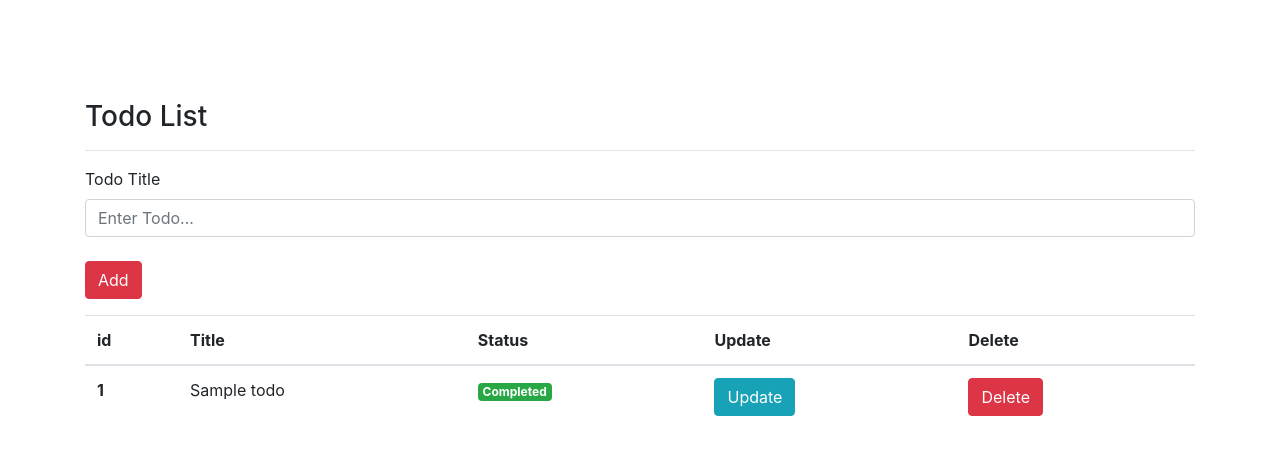
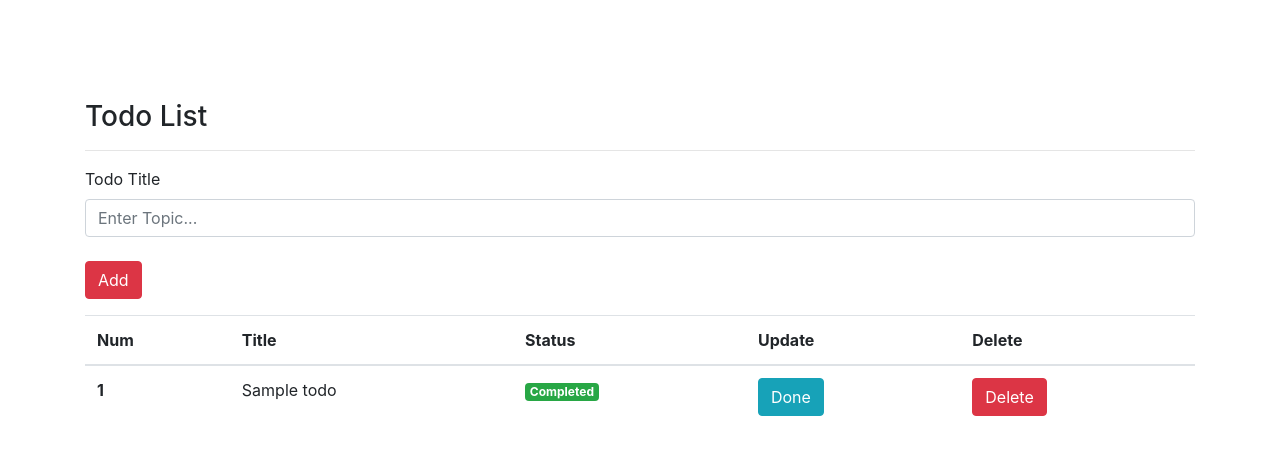
Before and after one commit to sara-mostafa-sabry/flask-todo-list-app, a Python web app: template templates/index.html in a window 1280 px wide. Shown: the top 455 px of the page. Run offline with Jinja, Linux system fonts and the light colour scheme; the template is opened without the code that fills it: most values are stand-ins (such as "Sample title", 1, 10 or a date in 2020); some libraries are stand-ins or nearby versions.

Commit message:
edit index.html file

```diff
--- a/templates/index.html
+++ b/templates/index.html
@@ -17,7 +17,7 @@
     <form action="/add" method="post">
         <div class="form-group">
             <label for="title">Todo Title</label>
-            <input type="text" class="form-control" id="title" name="title" placeholder="Enter Todo..."><br>
+            <input type="text" class="form-control" id="title" name="title" placeholder="Enter Topic..."><br>
             <button type="submit" class="btn btn-danger">Add</button>
         </div>
     </form>
@@ -29,7 +29,7 @@
         <table class="table">
             <thead>
             <tr>
-                <th scope="col">id</th>
+                <th scope="col">Num</th>
                 <th scope="col">Title</th>
                 <th scope="col">Status</th>
                 <th scope="col">Update</th>
@@ -47,7 +47,7 @@
                     {% else %}
                         <td><span class="badge badge-success">Completed</span></td>
                     {% endif %}
-                    <td><a href="/complete/{{ todo.id }}" class="btn btn-info">Update</a></td>
+                    <td><a href="/complete/{{ todo.id }}" class="btn btn-info">Done</a></td>
                     <td><a href="/delete/{{ todo.id }}" class="btn btn-danger">Delete</a></td>
                 </tr>
             {% endfor %}
```
